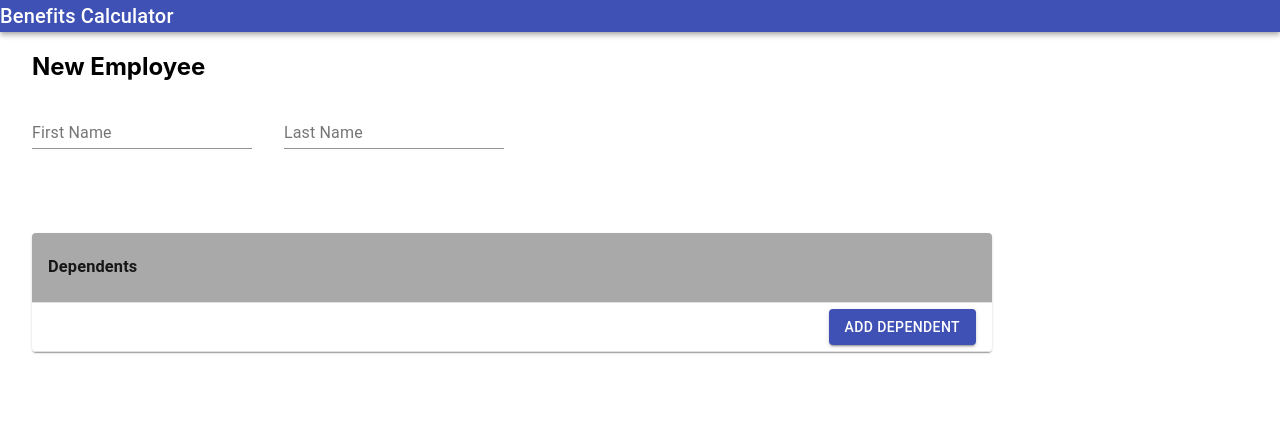
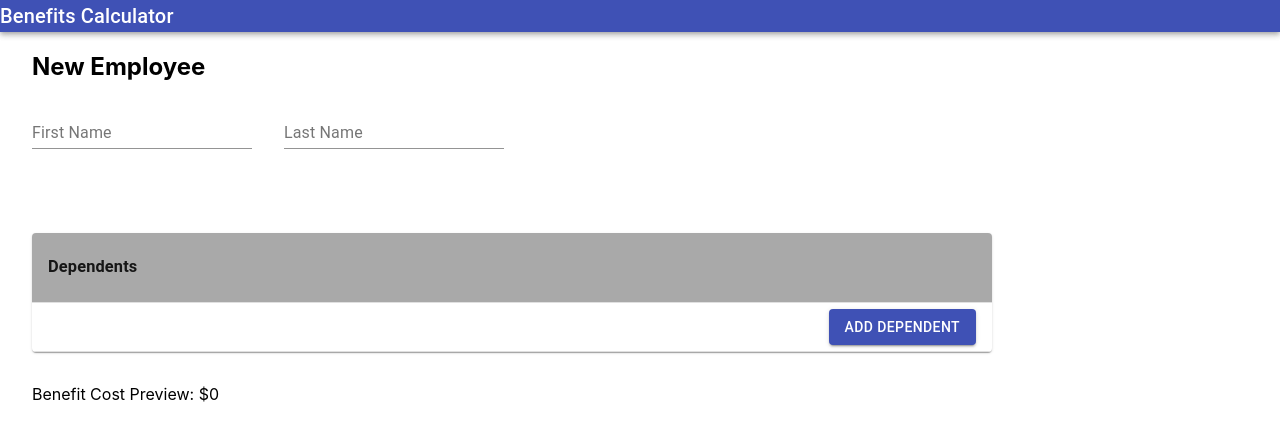
Before and after one commit to BGrebner/BenefitsCalculator, a React (Create React App) app in the folder benefits-calculator-ui/: page /employee in a window 1280 px wide. Shown: the top 440 px of the page. Built offline with nearby package versions, Linux system fonts and the light colour scheme; what redux-immutable-state-invariant would draw is missing.

Commit message:
add benefit preview to form.

```diff
--- a/benefits-calculator-ui/src/components/employee/EmployeeForm.tsx
+++ b/benefits-calculator-ui/src/components/employee/EmployeeForm.tsx
@@ -7,7 +7,7 @@ import Person from "../../models/Person";
 import "./employeeForm.css";
 
 
-export const EmployeeForm: React.FC<{employee: Employee}> = ({employee: initialEmployee}) => {
+export const EmployeeForm: React.FC<{employee: Employee, benefitCostPreview: number}> = ({employee: initialEmployee, benefitCostPreview}) => {
     const [employee, setEmployee] = useState({...initialEmployee});
 
     const handleEmployeeChange = (event: ChangeEvent<HTMLInputElement>) => {
@@ -81,6 +81,10 @@ export const EmployeeForm: React.FC<{employee: Employee}> = ({employee: initialE
                 </TableBody>
             </Table>
         </TableContainer>
+
+        <div id="benefitPreview">
+            <p>Benefit Cost Preview: {`$${benefitCostPreview}`}</p>
+        </div>
     </form>
 )};
 
@@ -90,7 +94,8 @@ function mapStateToProps(state: any) {
             firstName: "",
             lastName: "",
             dependents: [] as Array<Person>
-        }
+        },
+        benefitCostPreview: 0
     }
 }
 
--- a/benefits-calculator-ui/src/components/employee/employeeForm.css
+++ b/benefits-calculator-ui/src/components/employee/employeeForm.css
@@ -10,3 +10,7 @@ form .dependentsTable {
     max-width: 60rem;
     margin: 2rem 0;
 }
+
+#benefitPreview {
+    font-size: medium;
+}
```
Also changed, not shown: 1 other file (tests, documents, lock files or other folders).
